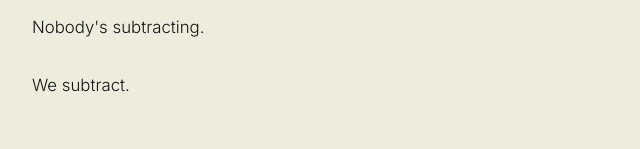
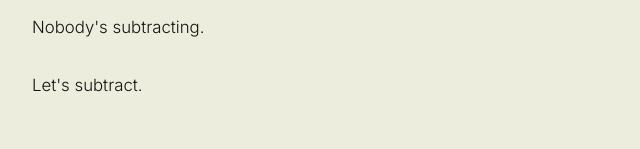
Before and after one commit to user222287942/strategic-subtractor, a website: page public/index.html in a window 1280 px wide. Shown: the part 648-797 px from the top of the page, 308-948 px from the left. Drawn offline with Linux system fonts and the light colour scheme.

Commit message:
Change 'We subtract' to 'Let's subtract'

```diff
--- a/public/index.html
+++ b/public/index.html
@@ -91,7 +91,7 @@
     <p class="body-text">Look, we appreciate you typing this into a browser. Truly. But the site's not built yet because we've been busy unearthing other people's problems.</p>
     <p class="body-text">We'll be here shortly. In the meantime, the philosophy is simple: every company on earth has spent twenty years adding technology.</p>
     <p class="body-text">Nobody's subtracting.</p>
-    <p class="body-text">We subtract.</p>
+    <p class="body-text">Let's subtract.</p>
     <div class="contact">If you need us now: <a href="mailto:hello@strategicsubtractor.com">hello@strategicsubtractor.com</a></div>
   </div>
 
```
